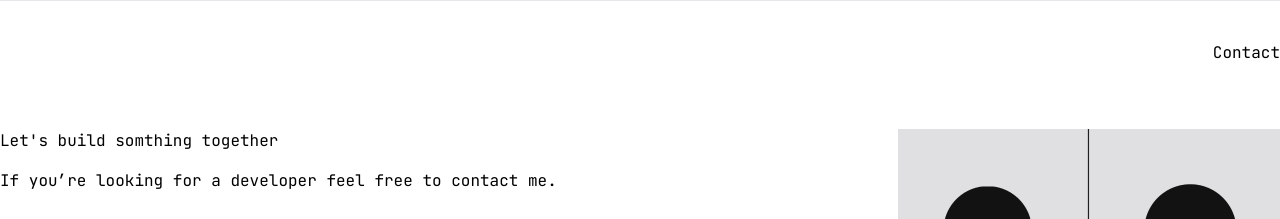
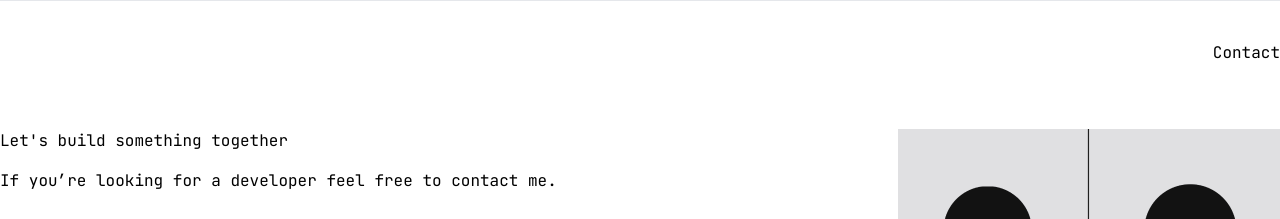
Before and after one commit to Chanawin-kmpn/portfolio-rework, a Next.js app: page / in a window 1280 px wide. Shown: the part 5560-5779 px from the top of the page. Built offline with nearby package versions, Linux system fonts and the light colour scheme; a web font is replaced by a local one.

Commit message:
add scroll to top button in project detail page

```diff
--- a/app/(root)/projects/[id]/page.tsx
+++ b/app/(root)/projects/[id]/page.tsx
@@ -13,7 +13,7 @@ async function getProjects(): Promise<Project[]> {
 }
 
 export async function generateStaticParams() {
-	const projects = await getProjects(); // ฟังก์ชันเดียวกับด้านบน
+	const projects = await getProjects();
 
 	return projects.map((project) => ({
 		id: project.id.toString(),
--- a/components/ScreenShotCarousel.tsx
+++ b/components/ScreenShotCarousel.tsx
@@ -77,7 +77,7 @@ const ScreenShotCarousel = ({
 			</div>
 			{open && (
 				<div
-					className="bg-blur fixed inset-0 z-40 flex size-full items-center justify-center"
+					className="bg-blur fixed inset-0 z-50 flex size-full items-center justify-center"
 					onClick={handleClose}
 				>
 					<div
--- a/components/ScrollToTopButton.tsx
+++ b/components/ScrollToTopButton.tsx
@@ -29,7 +29,7 @@ function ScrollToTopButton() {
 
 	return (
 		<div
-			className={`fixed bottom-4 right-4 z-50 transition-opacity duration-300 ease-in-out xl:bottom-16 xl:right-16 ${
+			className={`fixed bottom-4 right-4 z-40 transition-opacity duration-300 ease-in-out xl:bottom-16 xl:right-16 ${
 				isVisible ? 'opacity-100' : 'pointer-events-none opacity-0'
 			}`}
 		>
--- a/components/Sections/ContactSection.tsx
+++ b/components/Sections/ContactSection.tsx
@@ -15,7 +15,7 @@ const ContactSection = () => {
 					<div className="flex-column flex-1 gap-8 xl:gap-12">
 						<div className="flex-column gap-6 xl:gap-4">
 							<h3 className="h3-bold text-dark200_light800">
-								Let's build somthing together
+								Let's build something together
 							</h3>
 							<p className="paragraph-regular text-dark200_light800">
 								If you’re looking for a developer feel free to contact me.
```
